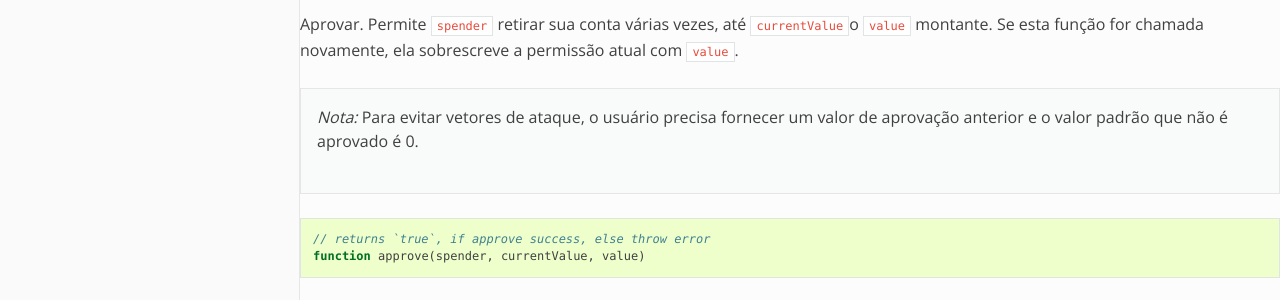
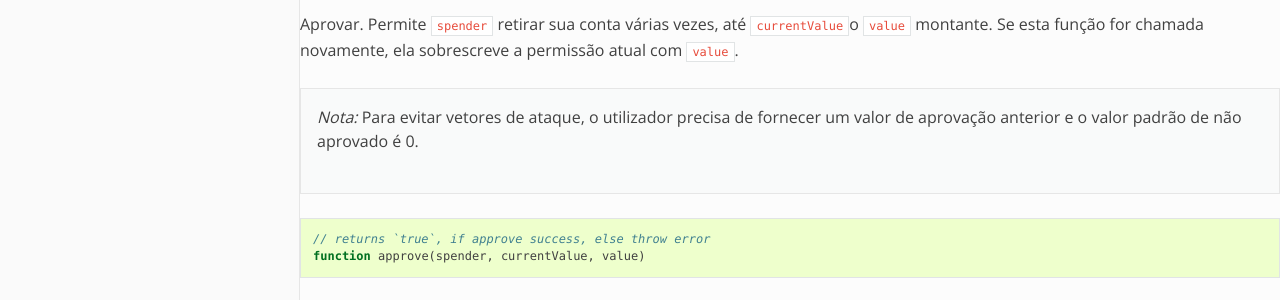
Before and after one commit to nebulasio/nebdocs, a Sphinx documentation site: the page built from docs/dapp-development/nrc20.md, in a window 1280 px wide and 900 px high, scrolled down 2103 px. Shown: the part 154-454 px from the top of the window. Built offline with Sphinx 7.4.7 and the Read the Docs theme 2.0.0, drawn with Linux system fonts in a browser that asks for light colours; pages that are not in the unit, such as notebooks, are missing from menus; some of the changed text lies outside the part shown.

Commit message:
tweaks nrc20

````diff
--- a/docs/dapp-development/nrc20.md
+++ b/docs/dapp-development/nrc20.md
@@ -30,7 +30,7 @@
 
 #### decimals
 
-Decimais. Retorna o número de decimais que o token usa - por exemplo `8`, significa dividir o valor do token `100000000` para obter sua representação do usuário.
+Decimais. Retorna o número de decimais que o token usa - por exemplo `8`, significa dividir o valor do token `100000000` para obter sua representação do utilizador.
 
 ```javascript
 // returns number, the number of decimals the token uses
@@ -87,7 +87,7 @@
 
 Aprovar. Permite `spender` retirar sua conta várias vezes, até `currentValue`o `value` montante. Se esta função for chamada novamente, ela sobrescreve a permissão atual com `value`.
 
-> _Nota:_ Para evitar vetores de ataque, o usuário precisa fornecer um valor de aprovação anterior e o valor padrão que não é aprovado é 0.
+> _Nota:_ Para evitar vetores de ataque, o utilizador precisa de fornecer um valor de aprovação anterior e o valor padrão de não aprovado é 0.
 
 ```javascript
 // returns `true`, if approve success, else throw error
````
